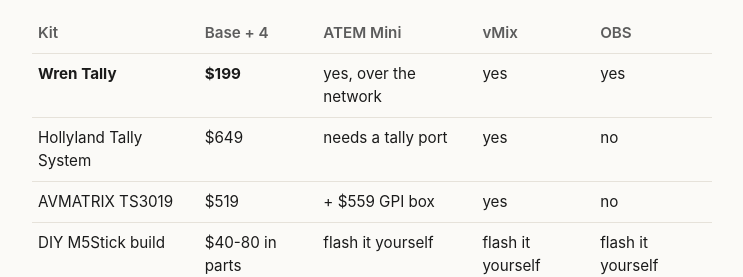
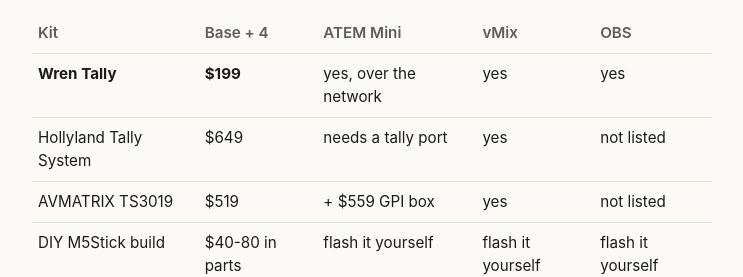
Before and after one commit to GabesWrenLabs/wren-labs, a plain HTML site: page site/index.html in a window 1280 px wide. Shown: the part 1371-1648 px from the top of the page, without its empty margins (268-1011 px from the left). Drawn offline with Linux system fonts and the light colour scheme.

Commit message:
site: preview screenshot; soften unverified OBS claims to 'not listed'

```diff
--- a/site/index.html
+++ b/site/index.html
@@ -61,8 +61,8 @@
   <table>
     <tr><th>Kit</th><th>Base + 4</th><th>ATEM Mini</th><th>vMix</th><th>OBS</th></tr>
     <tr><td><strong>Wren Tally</strong></td><td><strong>$199</strong></td><td>yes, over the network</td><td>yes</td><td>yes</td></tr>
-    <tr><td>Hollyland Tally System</td><td>$649</td><td>needs a tally port</td><td>yes</td><td>no</td></tr>
-    <tr><td>AVMATRIX TS3019</td><td>$519</td><td>+ $559 GPI box</td><td>yes</td><td>no</td></tr>
+    <tr><td>Hollyland Tally System</td><td>$649</td><td>needs a tally port</td><td>yes</td><td>not listed</td></tr>
+    <tr><td>AVMATRIX TS3019</td><td>$519</td><td>+ $559 GPI box</td><td>yes</td><td>not listed</td></tr>
     <tr><td>DIY M5Stick build</td><td>$40-80 in parts</td><td>flash it yourself</td><td>flash it yourself</td><td>flash it yourself</td></tr>
   </table>
   <p class="small">Competitor prices checked October 2026 on Amazon and B&amp;H. They change; check before you buy anything.</p>
```
Also changed, not shown: site/preview.png (added).
